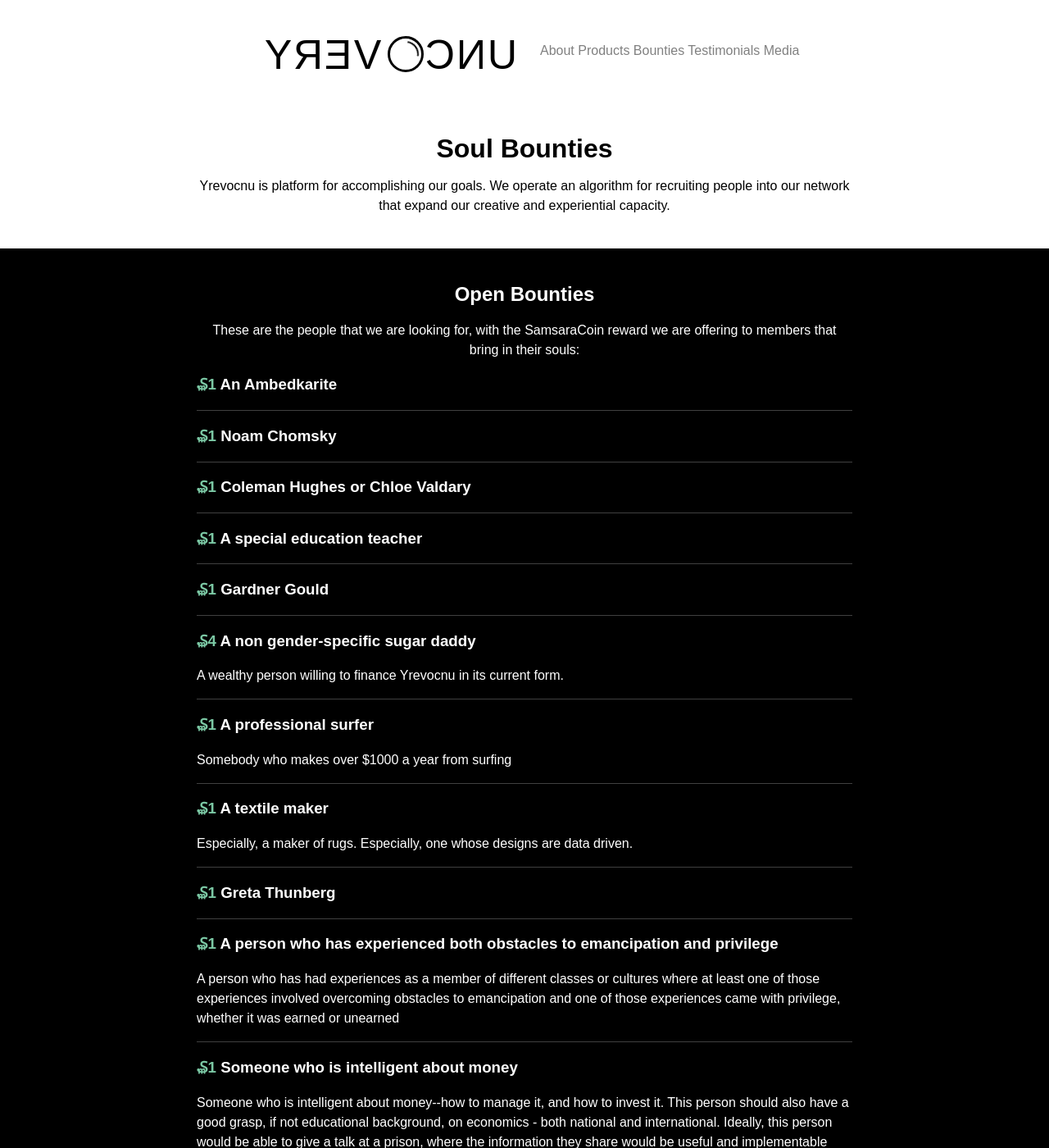
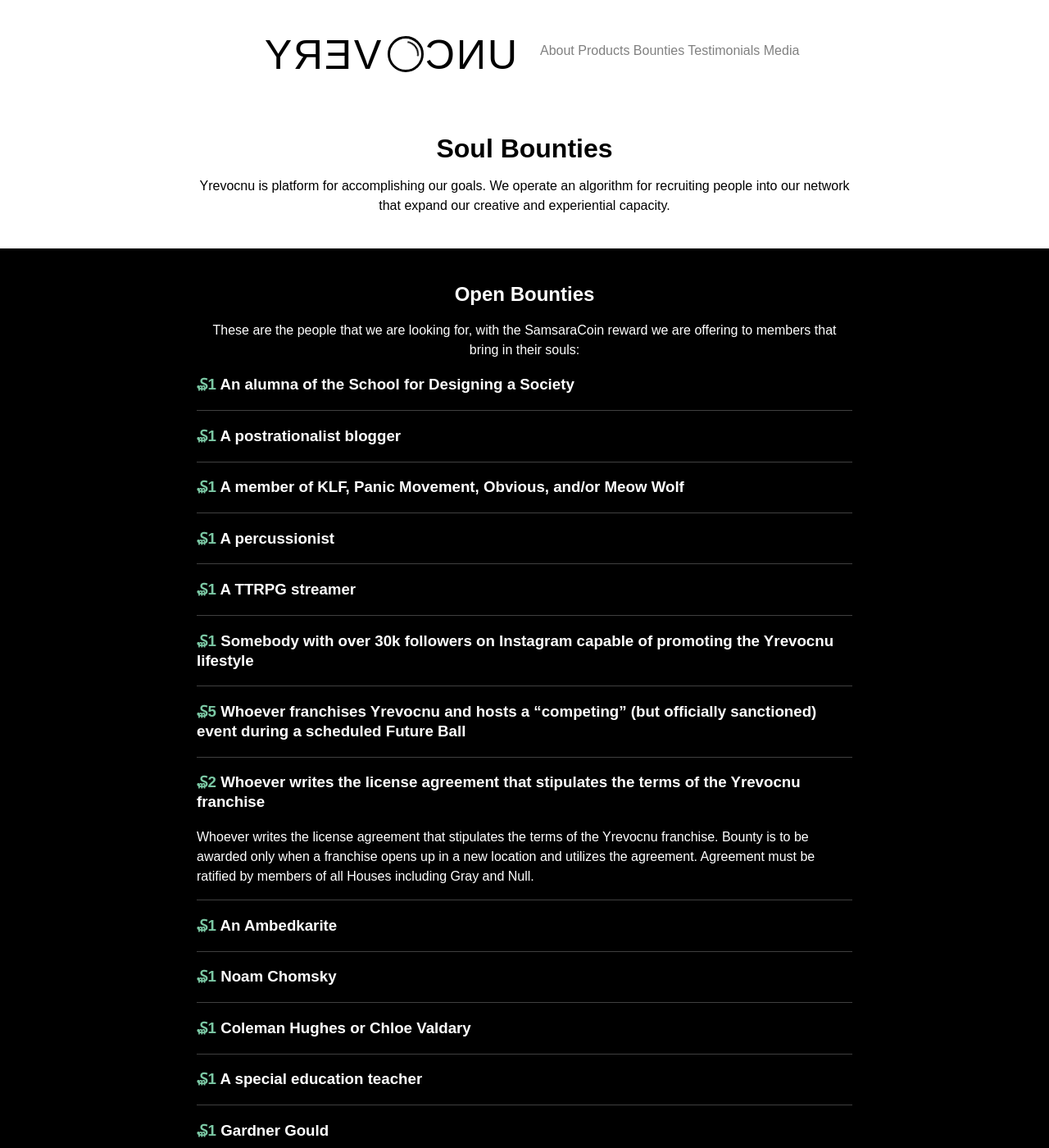
Before and after one commit to yrevocnu/yrevocnu.github.io, a Jekyll site: the page built from bounties.md, in a window 1280 px wide and 1400 px high. Shown: the whole window at 82% size. Built offline with Jekyll 4.4.1, drawn with Linux system fonts in a browser that asks for light colours.

Commit message:
bounties update

```diff
--- a/_data/bounties.yml
+++ b/_data/bounties.yml
@@ -42,6 +42,29 @@
   open: 2
   short: Leo DiCaprio or Sergey Lavrov
 open:
+- bounty: 1
+  short: An alumna of the School for Designing a Society
+- bounty: 1
+  short: A postrationalist blogger
+- bounty: 1
+  short: A member of KLF, Panic Movement, Obvious, and/or Meow Wolf
+- bounty: 1
+  short: A percussionist
+- bounty: 1
+  short: A TTRPG streamer
+- bounty: 1
+  short: Somebody with over 30k followers on Instagram capable of promoting the Yrevocnu
+    lifestyle
+- bounty: 5
+  short: "Whoever franchises Yrevocnu and hosts a \u201Ccompeting\u201D (but officially\
+    \ sanctioned) event during a scheduled Future Ball"
+- bounty: 2
+  long: Whoever writes the license agreement that stipulates the terms of the Yrevocnu
+    franchise. Bounty is to be awarded only when a franchise opens up in a new location
+    and utilizes the agreement. Agreement must be ratified by members of all Houses
+    including Gray and Null.
+  short: Whoever writes the license agreement that stipulates the terms of the Yrevocnu
+    franchise
 - bounty: 1
   open: 4
   short: An Ambedkarite
```
